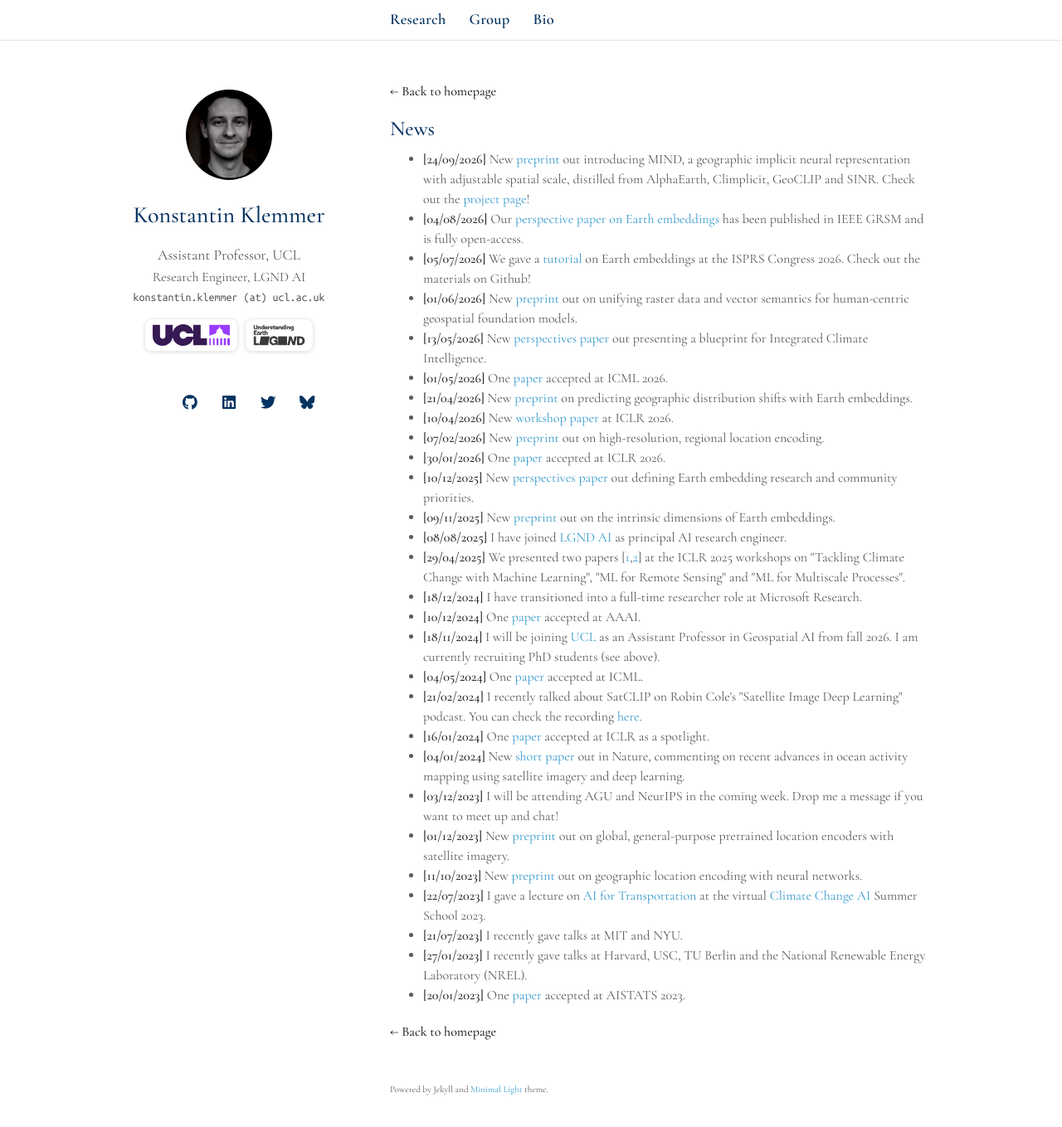
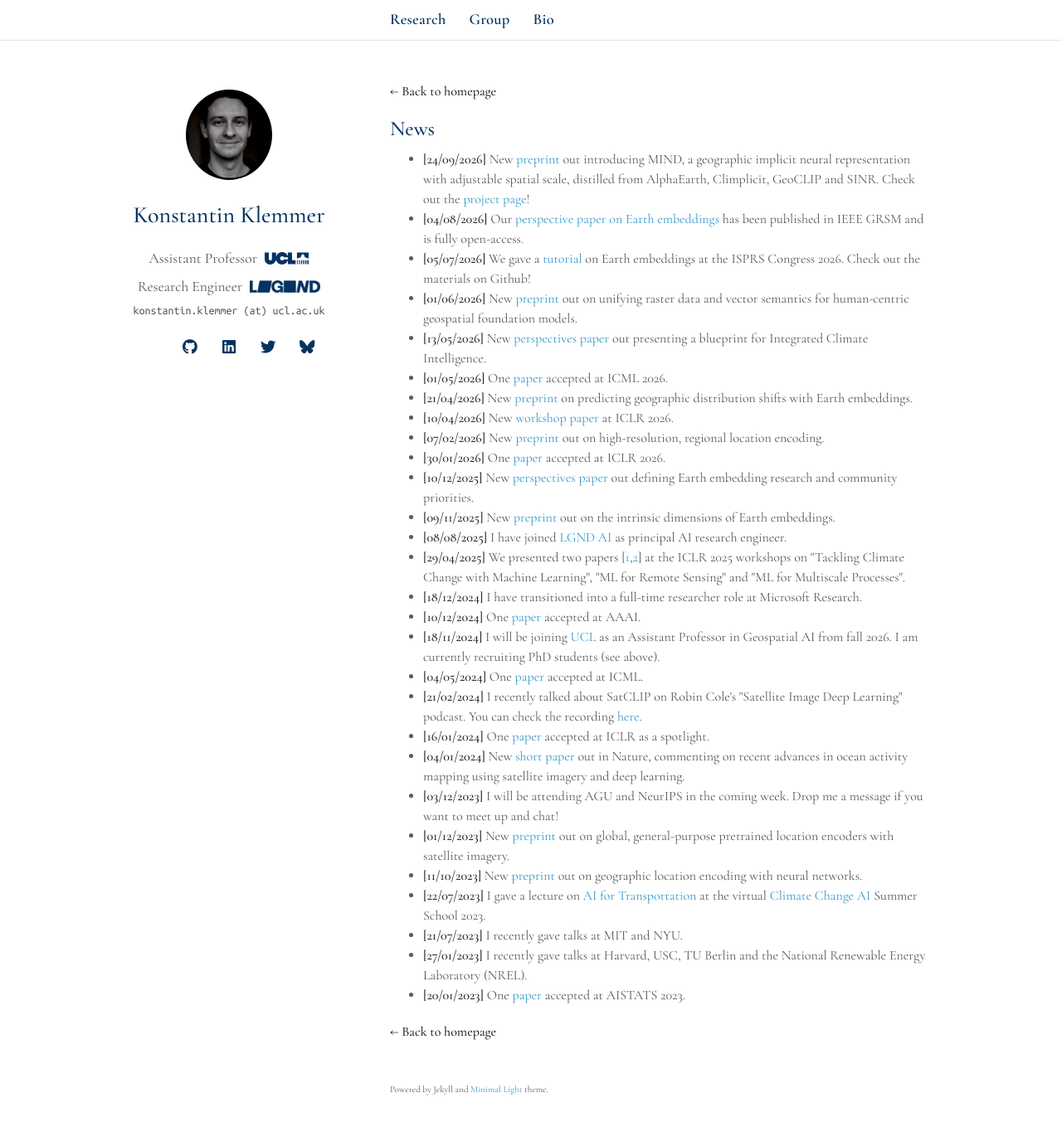
Before and after one commit to konstantinklemmer/konstantinklemmer.github.io, a Jekyll site: the page built from news.md, in a window 1280 px wide and 1394 px high. Shown: the top 1359 px of the window at 83% size. Built offline with Jekyll 4.4.1, drawn with Linux system fonts in a browser that asks for light colours; a style sheet for code colours, icons or effects is not loaded.

Commit message:
feat(header): show affiliation logos inline with role lines
Replace the white logo chips under the email with logos that stand in for
the institution name in each role line. Logos are painted through a CSS
mask in the theme accent colour so they read in light and dark mode. LGND
is trimmed to its wordmark so it stays legible at text size.

Co-Authored-By: Claude Opus 5.5 <noreply@anthropic.com>

```diff
--- a/_config.yml
+++ b/_config.yml
@@ -2,8 +2,12 @@
 title: Konstantin Klemmer
 position: Assistant Professor, UCL
 position_link: https://www.ucl.ac.uk/
+position_role: Assistant Professor
+position_logo: /assets/img/logo/ucl.svg
 affiliation: Research Engineer, LGND AI
 affiliation_link: https://lgnd.io/
+affiliation_role: Research Engineer
+affiliation_logo: /assets/img/logo/lgnd-wordmark.png
 email: konstantin.klemmer (at) ucl.ac.uk
 
 # Search Engine Optimization (SEO)
--- /dev/null
+++ b/_includes/role-line.html
@@ -0,0 +1,6 @@
+{% comment %}
+  One sidebar role line. With a logo, the institution name is replaced by its logo (see .role-logo in publications.css).
+  Params: label (full text, e.g. "Assistant Professor, UCL"), role, logo, link.
+{% endcomment %}
+{% if include.logo %}{% capture line %}<span class="role-line"><autocolor>{{ include.role }}</autocolor><span class="role-logo" style="--logo: url('{{ include.logo | relative_url }}')"><img src="{{ include.logo | relative_url }}" alt="" /></span></span>{% endcapture %}{% else %}{% capture line %}<autocolor>{{ include.label }}</autocolor>{% endcapture %}{% endif %}
+{% if include.link %}<a href="{{ include.link }}" target="_blank" rel="noopener" aria-label="{{ include.label }}">{{ line }}</a>{% else %}<span aria-label="{{ include.label }}">{{ line }}</span>{% endif %}
--- a/_layouts/homepage.html
+++ b/_layouts/homepage.html
@@ -61,26 +61,19 @@
 
         {% if site.position %}
         <position style="font-size:1.10rem;">
-          {% if site.position_link %}<a href="{{ site.position_link }}" target="_blank" rel="noopener"><autocolor>{{ site.position }}</autocolor></a>{% else %}{{ site.position }}{% endif %}
+          {% include role-line.html label=site.position role=site.position_role logo=site.position_logo link=site.position_link %}
         </position>
         <br>
         {% endif %}
         {% if site.affiliation %}
-        {% if site.affiliation_link %}<a href="{{ site.affiliation_link }}" target="_blank" rel="noopener"><autocolor>{{ site.affiliation }}</autocolor></a>{% else %}{{ site.affiliation }}{% endif %}
+        <position style="font-size:1.10rem;">
+          {% include role-line.html label=site.affiliation role=site.affiliation_role logo=site.affiliation_logo link=site.affiliation_link %}
+        </position>
         <br>
         {% endif %}
         {% if site.email %}
         <email>{{ site.email }}</email>
         {% endif %}
-
-        <div class="affiliation-logos">
-          <a href="https://www.ucl.ac.uk/" target="_blank" rel="noopener" class="logo-chip" aria-label="UCL">
-            <img src="./assets/img/logo/ucl.svg" alt="UCL" />
-          </a>
-          <a href="https://lgnd.io/" target="_blank" rel="noopener" class="logo-chip" aria-label="LGND AI">
-            <img src="./assets/img/logo/lgnd.png" alt="LGND AI" />
-          </a>
-        </div>
 
         <br>
         <div class="social-icons">
--- a/assets/css/publications.css
+++ b/assets/css/publications.css
@@ -81,15 +81,13 @@ blockquote { background: var(--global-bg-color); border-left: 2px solid var(--gl
 
 .publications ol.bibliography li .teaser { border-radius: 8px; box-shadow: 3px 3px 6px #888; height: 123px; width: 270px; margin-top: 5px; margin-left: 5px; margin-bottom: 5px; object-fit: cover; }
 
-/* --- Affiliation logos (header) --- */
-.affiliation-logos { display: flex; flex-wrap: nowrap; align-items: center; justify-content: center; gap: 8px; margin: 14px 0 6px; }
-.affiliation-logos .logo-chip { display: inline-flex; align-items: center; justify-content: center; background: #ffffff; padding: 6px 9px; border-radius: 9px; border: 1px solid rgba(0,0,0,0.07); box-shadow: 0 1px 4px rgba(0,0,0,0.12); transition: transform .15s ease, box-shadow .15s ease; min-width: 0; flex: 0 1 auto; }
-.affiliation-logos .logo-chip:hover { transform: translateY(-1px); box-shadow: 0 3px 10px rgba(0,0,0,0.20); text-decoration: none; }
-.affiliation-logos .logo-chip img { height: 26px; width: auto; max-width: 100%; display: block; }
-@media (prefers-color-scheme: dark) {
-  .affiliation-logos .logo-chip { background: #f4f5f7; border-color: rgba(255,255,255,0.10); box-shadow: 0 1px 6px rgba(0,0,0,0.45); }
-  .affiliation-logos .logo-chip:hover { box-shadow: 0 3px 12px rgba(0,0,0,0.6); }
-}
+/* --- Affiliation logos (inline with role lines) --- */
+/* The logo is painted through a CSS mask so it takes the theme's accent colour; the hidden <img> only sizes the box. */
+.role-line { display: inline-flex; align-items: center; gap: 9px; line-height: 1.9; }
+.role-logo { display: inline-block; background-color: #043361; -webkit-mask: var(--logo) center / contain no-repeat; mask: var(--logo) center / contain no-repeat; transition: opacity .15s ease; }
+.role-logo img { display: block; height: 15px; width: auto; visibility: hidden; }
+a:hover .role-logo { opacity: .7; }
+@media (prefers-color-scheme: dark) { .role-logo { background-color: #3eb7f0; } }
 
 /* --- Responsive video embed --- */
 .video-wrap { position: relative; width: 100%; max-width: 560px; aspect-ratio: 16 / 9; margin: 18px 0; border-radius: 12px; overflow: hidden; background: #000; box-shadow: 0 4px 16px rgba(0,0,0,0.18); }
```
Also changed, not shown: assets/css/publications-no-dark-mode.css (+6 -5 lines), assets/img/logo/lgnd-wordmark.png (added), assets/img/logo/lgnd.png (deleted).
